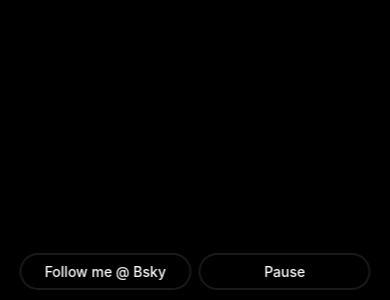
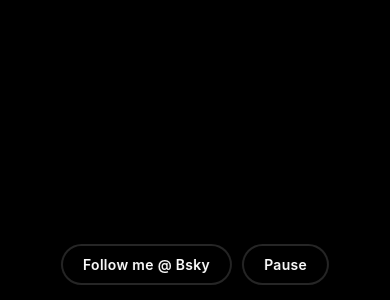
Before and after one commit to lantto/bluesky-mosaic, a plain HTML site: page index.html in a window 390 px wide. Shown: the part 544-844 px from the top of the page. Drawn offline with Linux system fonts and the light colour scheme.

Commit message:
Adjust buttons

```diff
--- a/index.html
+++ b/index.html
@@ -71,37 +71,40 @@
             left: 50%;
             transform: translateX(-50%);
             display: flex;
-            gap: min(10px, 2vw);
+            gap: min(15px, 3vw);
             z-index: 1000;
-            flex-wrap: wrap;
+            flex-wrap: nowrap;
             justify-content: center;
-            width: 90%;
-            max-width: 400px;
+            width: auto;
+            max-width: none;
         }
 
         .button {
-            padding: min(10px, 2vw) min(20px, 4vw);
-            border: 2px solid rgba(255, 255, 255, 0.1);
-            border-radius: 25px;
-            background: rgba(0, 0, 0, 0.8);
+            padding: min(12px, 2.5vw) min(24px, 5vw);
+            border: 2px solid rgba(255, 255, 255, 0.15);
+            border-radius: 100px;
+            background: rgba(0, 0, 0, 0.85);
             color: white;
             cursor: pointer;
             font-size: clamp(14px, 3vw, 16px);
-            transition: all 0.3s ease;
+            transition: all 0.3s cubic-bezier(0.4, 0, 0.2, 1);
             backdrop-filter: blur(10px);
+            -webkit-backdrop-filter: blur(10px);
             text-decoration: none;
-            box-shadow: 0 4px 15px rgba(0, 0, 0, 0.2);
-            font-weight: 500;
-            min-width: 120px;
+            box-shadow: 0 4px 20px rgba(0, 0, 0, 0.25);
+            font-weight: 600;
+            white-space: nowrap;
             text-align: center;
             font-family: -apple-system, BlinkMacSystemFont, "Segoe UI", Roboto, Helvetica, Arial, sans-serif;
+            letter-spacing: 0.3px;
+            min-width: 120px;
         }
 
         .button:hover {
-            background: rgba(20, 20, 20, 0.9);
-            transform: translateY(-2px);
-            box-shadow: 0 6px 20px rgba(0, 0, 0, 0.3);
-            border-color: rgba(255, 255, 255, 0.2);
+            background: rgba(30, 30, 30, 0.95);
+            transform: translateY(-3px);
+            box-shadow: 0 8px 25px rgba(0, 0, 0, 0.35);
+            border-color: rgba(255, 255, 255, 0.25);
         }
 
         .button:active {
@@ -110,7 +113,8 @@
         }
 
         .button.paused {
-            background: rgba(40, 40, 40, 0.9);
+            background: rgba(50, 50, 50, 0.95);
+            border-color: rgba(255, 255, 255, 0.2);
         }
 
         .button.paused:hover {
@@ -119,13 +123,13 @@
 
         @media (max-width: 600px) {
             .controls {
-                bottom: 10px;
+                bottom: 15px;
+                gap: 10px;
             }
 
             .button {
-                flex: 1;
-                min-width: 100px;
-                padding: 8px 16px;
+                padding: 10px 20px;
+                min-width: auto;
             }
         }
     </style>
```
